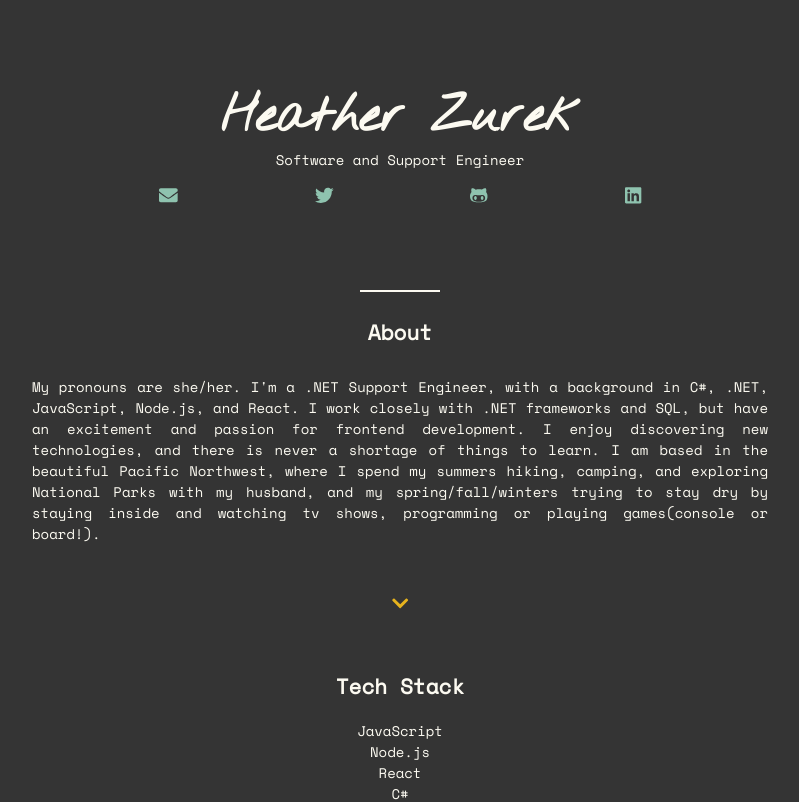
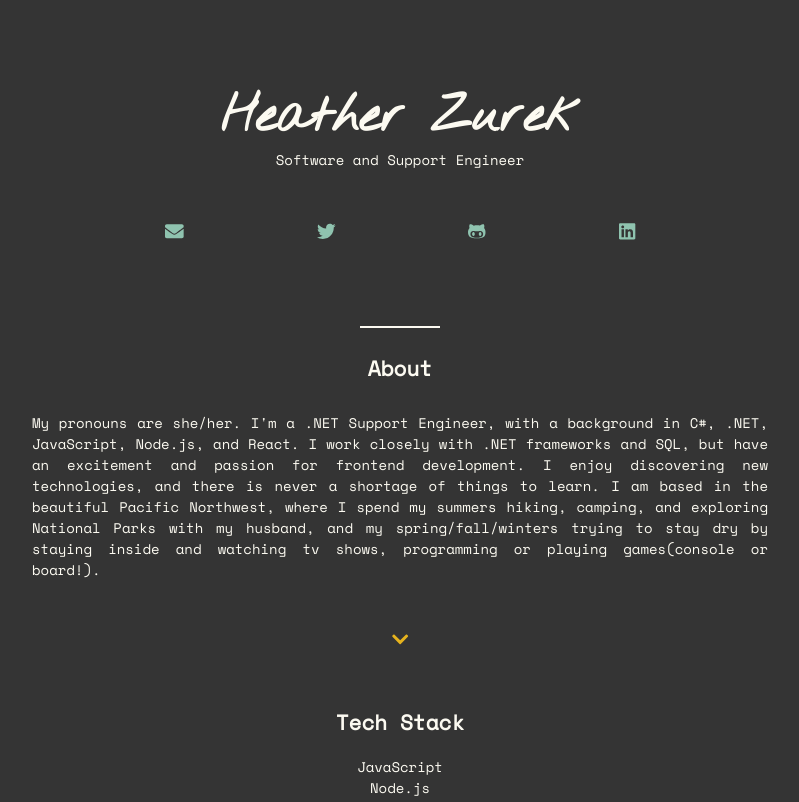
Before and after one commit to heatherzurek/finalportfolio, a React (Create React App) app: page / in a window 1280 px wide. Shown: the top 802 px of the page, without its empty margins (240-1039 px from the left). Built offline with nearby package versions, Linux system fonts and the light colour scheme.

Commit message:
adjust margins on links

```diff
--- a/src/App.js
+++ b/src/App.js
@@ -11,6 +11,7 @@ import Writing from './Components/Writing';
 
 function App() {
   return (
+    <div className="layout">
     <div className="box">
       <Intro />
       <About />
@@ -19,8 +20,10 @@ function App() {
       <Writing />
       <Contact />
       <Links />
+    </div>
       <Footer />
     </div>
+
   );
 }
 
--- a/src/index.css
+++ b/src/index.css
@@ -78,9 +78,9 @@ img {
   display: flex;
   flex-direction: row;
   justify-content: space-evenly;
+  margin: 50px 10px 60px 10px;
 }
 footer {
-  margin-top: 40px;
   text-align: center;
 }
 
```
